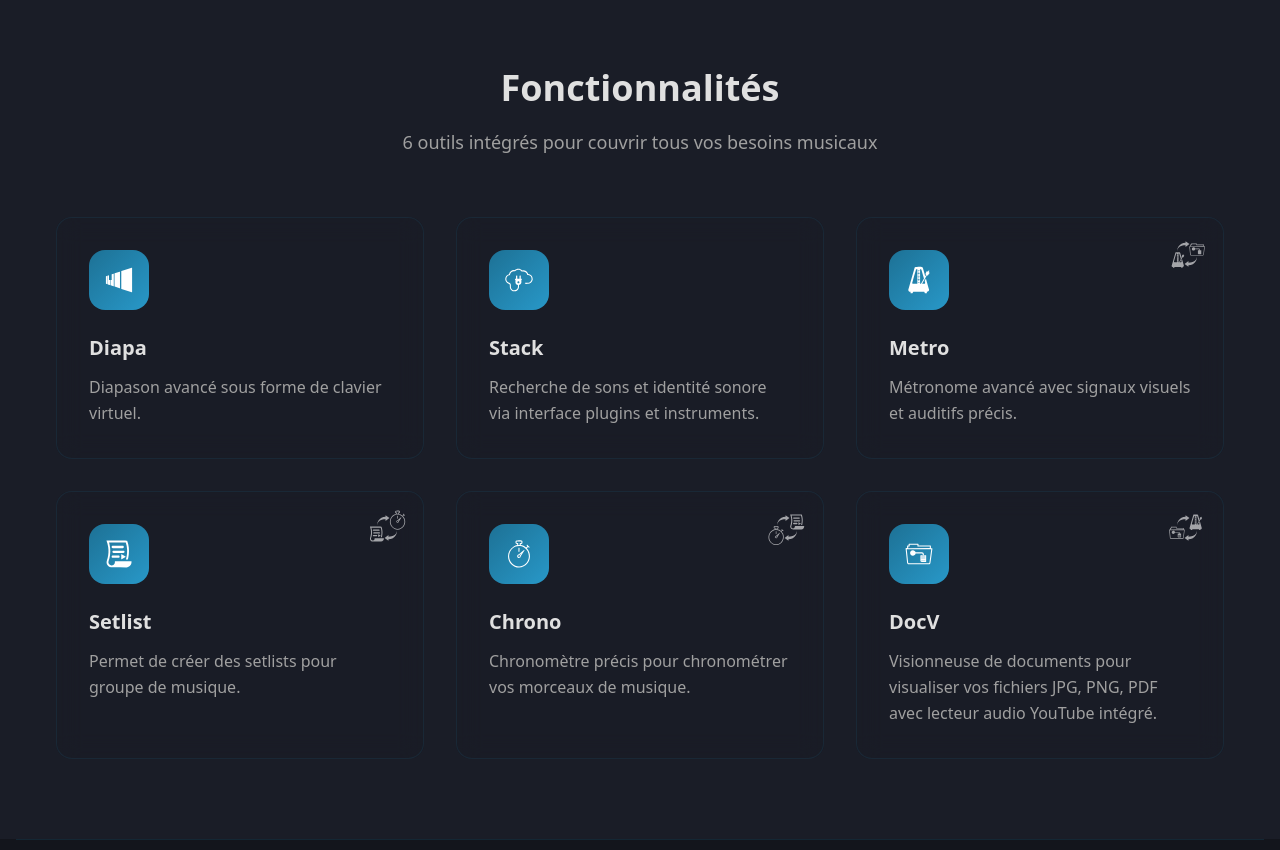
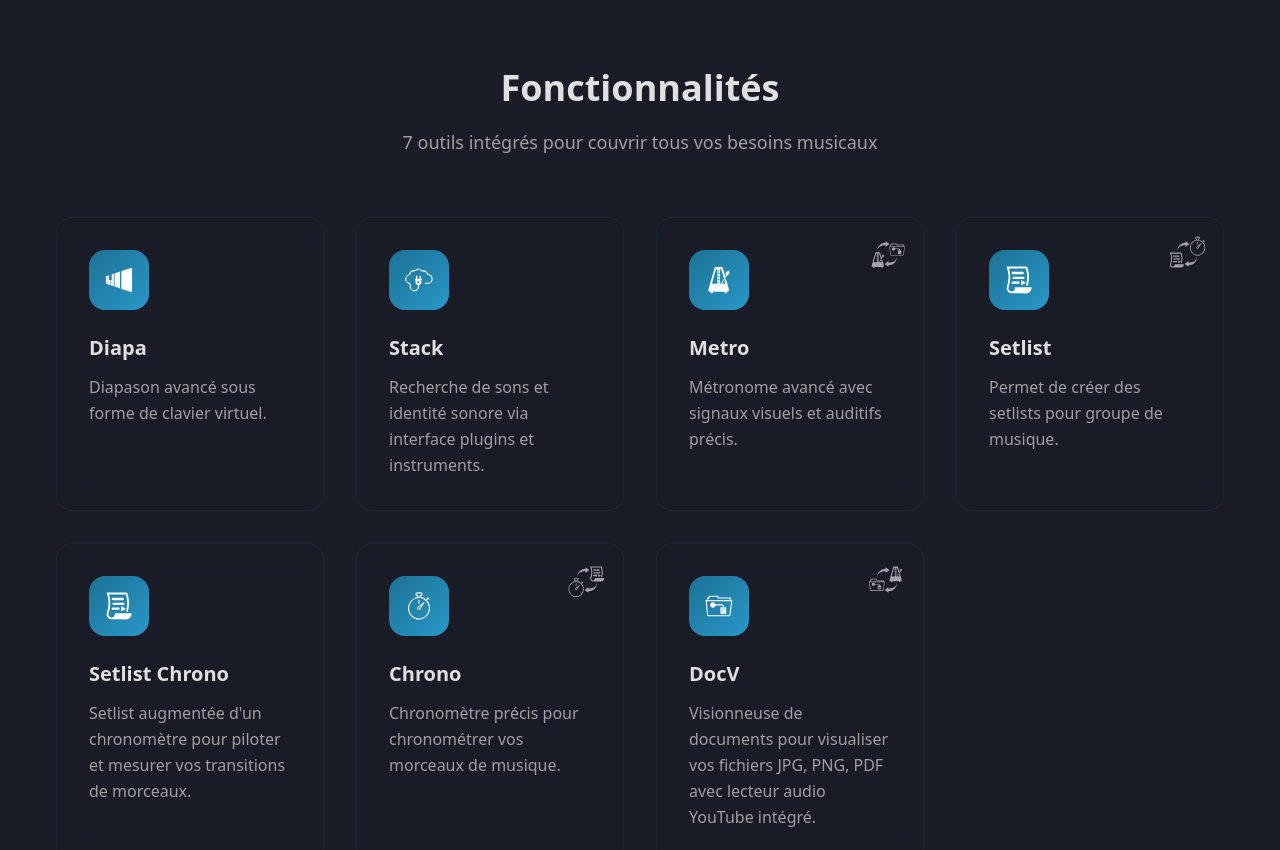
Before and after one commit to DjoAHP/tone-lab-landingpage, a React (Vite) app: page / in a window 1280 px wide. Shown: the part 880-1730 px from the top of the page. Built offline with nearby package versions, Linux system fonts and the light colour scheme.

Commit message:
sync(tonelab): v2.7.11 — version + DA + outils

```diff
--- a/src/components/Features.tsx
+++ b/src/components/Features.tsx
@@ -67,6 +67,20 @@ const features: Feature[] = [
     connectionIcon: "/assets/features/setlist-chrono.svg",
   },
   {
+    id: "setlist-chrono",
+    icon: (
+      <img
+        src="/assets/icons/setlist-chrono-tool.svg"
+        alt="Setlist Chrono"
+        className="w-7 h-7 brightness-0 invert"
+        loading="lazy"
+      />
+    ),
+    title: "Setlist Chrono",
+    description:
+      "Setlist augmentée d'un chronomètre pour piloter et mesurer vos transitions de morceaux.",
+  },
+  {
     id: "chrono",
     icon: (
       <img
@@ -127,10 +141,10 @@ const Features: React.FC = () => {
           Fonctionnalités
         </h2>
         <p className="text-lg text-text-secondary text-center max-w-[600px] mx-auto mb-15 leading-relaxed">
-          6 outils intégrés pour couvrir tous vos besoins musicaux
+           7 outils intégrés pour couvrir tous vos besoins musicaux
         </p>
 
-        <div className="grid grid-cols-1 sm:grid-cols-2 lg:grid-cols-3 gap-8" style={gridStyle}>
+        <div className="grid grid-cols-1 sm:grid-cols-2 lg:grid-cols-4 gap-8" style={gridStyle}>
           {features.map((feature, index) => (
             <div
               key={feature.id}
```
Also changed, not shown: public/assets/icons/setlist-chrono-tool.svg (added).
